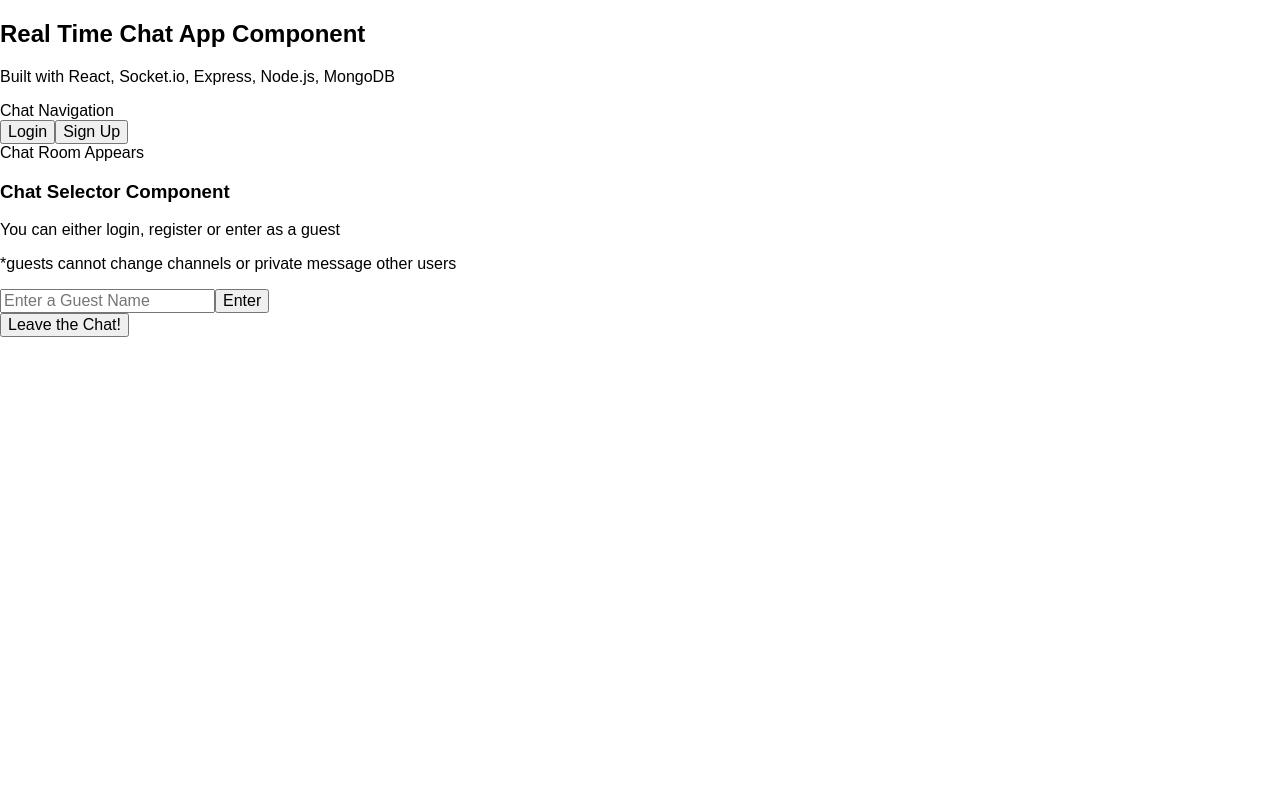
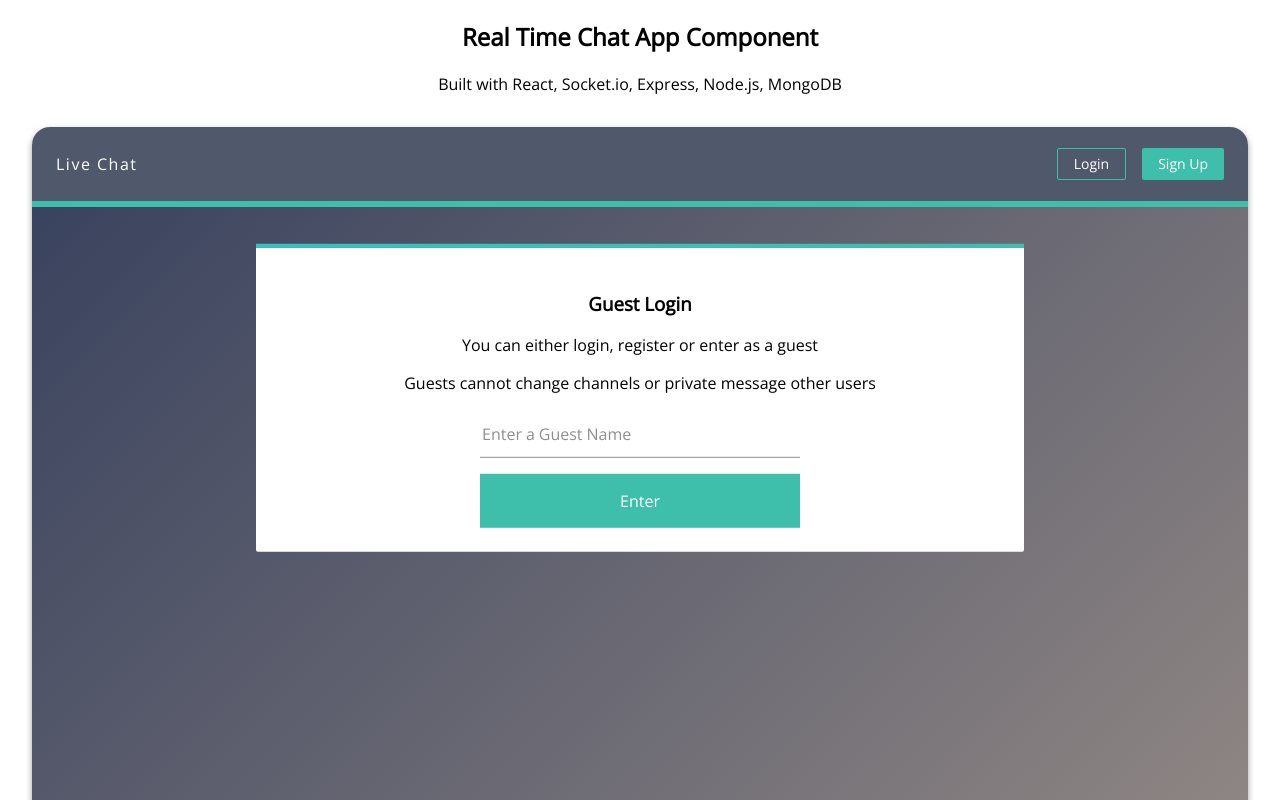
Before and after one commit to TimothyIp/rr_challenge, a React (Create React App) app: page / in a window 1280 px wide. Shown: the top 800 px of the page. Built offline with nearby package versions, Linux system fonts and the light colour scheme; no server answers.

Commit message:
Making it look nice now

```diff
--- a/public/index.html
+++ b/public/index.html
@@ -6,6 +6,8 @@
     <meta name="theme-color" content="#000000">
     <link rel="manifest" href="%PUBLIC_URL%/manifest.json">
     <link rel="shortcut icon" href="%PUBLIC_URL%/favicon.ico">
+    <link rel="stylesheet" href="https://maxcdn.bootstrapcdn.com/font-awesome/4.7.0/css/font-awesome.min.css">
+    <link href="https://fonts.googleapis.com/css?family=Open+Sans:300,400" rel="stylesheet">
     <title>Chat UI</title>
   </head>
   <body>
--- a/src/App.css
+++ b/src/App.css
@@ -6,3 +6,216 @@ input[type=reset],input[type=submit]{-webkit-appearance:button;cursor:pointer;}b
 * { box-sizing: border-box; }
 
 /* NORMALIZE */
+
+html, body {
+  height: 100%;
+  font-size: 16px;
+  font-family: 'Open Sans', sans-serif;
+}
+
+#root {
+  height: 100%;
+}
+
+.app--container {
+  height: 100%;
+}
+
+.app--container h2,
+.app--container p {
+  text-align: center;
+}
+
+.chatapp__container {
+  /* border: 1px solid #000; */
+  box-shadow: 0 3px 6px rgba(0,0,0,0.16), 0 3px 6px rgba(0,0,0,0.23);
+  border-radius: 18px;
+  /* display: flex;
+  flex-direction: column; */
+  margin: 2rem;
+  min-height: 80vh;
+  height: 100%
+}
+
+.chatapp__navigation--container {
+  display: flex;
+  justify-content: space-between;
+  align-items: center;
+  /* background-color: #3ebfac; */
+  background-color: #50586b;
+  border-bottom: 6px solid #3ebfac;
+  border-top-left-radius: 18px;
+  border-top-right-radius: 18px;
+  height: 5rem;
+  color: #fff;
+  font-size: 1rem;
+  letter-spacing: 1.5px;
+  font-weight: 300;
+  padding-left: 1.5rem;
+  padding-right: 1.5rem;
+  align-items: center;
+}
+
+.chatapp__navigation--logo:hover {
+  cursor: pointer;
+  color: #3ebfac;
+}
+
+.chatapp__navigation--user {
+  display: flex;
+  flex-direction: row;
+  align-items: center;
+}
+
+.chatapp__navigation--user span {
+  display: block;
+  margin-right: 1.5rem;
+}
+
+.chatapp__navigation--user button {
+  background-color: #3ebfac;
+  border: none;
+  border-radius: 2px;
+  height: 2rem;
+  min-width: 4rem;
+  font-size: 0.875rem;
+  color: #fff;
+  padding-left: 1rem;
+  padding-right: 1rem;
+}
+
+.chatapp__navigation--user button:nth-of-type(1) {
+  background-color: inherit;
+  border: 1px solid #3ebfac;
+}
+
+.chatapp__navigation--user button:nth-of-type(1):hover {
+  background-color: #3ebfac;
+}
+
+.chatapp__navigation--user button:nth-of-type(2) {
+  margin-left: 1rem;
+}
+
+.chatapp__form--container {
+  background: linear-gradient(135deg, rgba(36,46,77, 0.9), rgba(137,126,121,0.9));
+  padding-left: 1.5rem;
+  padding-right: 1.5rem;
+  border-bottom-left-radius: 18px;
+  border-bottom-right-radius: 18px;
+  height: calc(100% - 4.5rem);
+}
+
+.chatapp__form--modal form {
+  display: flex;
+  flex-direction: column;
+  width: 100%;
+}
+
+.chatapp__form--modal input {
+  font-family: FontAwesome, 'Open Sans', sans-serif;
+  border: none;
+  outline: none;
+  width: 100%;
+  height: 20rem;
+  margin-bottom: 1rem;
+  height: 3rem;
+  padding: 1rem;
+}
+
+.chatapp__form--container input::placeholder {
+  color: #8f8f8f;
+}
+
+.chatapp__form--modal {
+  font-size: 16px;
+  position: absolute;
+  top: 50%;
+  left: 50%;
+  transform: translate(-50%, -50%);
+  width: 28.5rem;
+  padding: 3rem;
+  height: auto;
+  background: rgba(0,0,0,0.2);
+}
+
+.chatapp__form--modal:before {
+  content: "";
+  position: absolute;
+  top: -2.5px;
+  left: 0;
+  height: 2.5px;
+  width: 100%;
+  background: linear-gradient(to right, #35c3c1, #3ebfac)
+}
+
+.chatapp__form--modal button {
+  background-color: #3ebfac;
+  border: 0;
+  outline: 0;
+  color: #fff;
+  padding: 1rem;
+}
+
+.chatapp__form--guest {
+  position: absolute;
+  top: 50%;
+  left: 50%;
+  transform: translate(-50%, -50%);
+  background: #fff;
+  width: 60%;
+  padding: 1.5rem;
+  text-align: center;
+  border-bottom-left-radius: 2px;
+  border-bottom-right-radius: 2px;
+}
+
+.chatapp__form--guest:before {
+  content: "";
+  position: absolute;
+  top: -4px;
+  left: 0;
+  height: 4px;
+  width: 100%;
+  background: linear-gradient(to right, #35c3c1, #3ebfac)
+}
+
+.chatapp__form--guest input {
+  font-family: FontAwesome, 'Open Sans', sans-serif;
+  border: none;
+  outline: none;
+  height: 20rem;
+  margin-right: 0;
+  margin-bottom: 1rem;
+  height: 3rem;
+  border-bottom: 1px solid #8f8f8f;
+  /* padding: 1rem; */
+}
+
+.chatapp__form--guest form {
+  display: flex;
+  flex-direction: column;
+  max-width: 20rem;
+  margin: 0 auto;
+}
+
+.chatapp__form--guest button {
+  background-color: #3ebfac;
+  border: 0;
+  outline: 0;
+  color: #fff;
+  padding: 1rem;
+}
+
+.alert {
+  color: #3ebfac;
+  position: relative;
+}
+
+.alert h3 {
+  text-align: center;
+}
+
+.chatapp__userpanel--container {
+  width: 25%;
+}
--- a/src/App.js
+++ b/src/App.js
@@ -1,5 +1,4 @@
 import React, { Component } from 'react';
-import logo from './logo.svg';
 import './App.css';
 import ChatUIContainer from './components/container/ChatUIContainer';
 import { CookiesProvider } from 'react-cookie';
@@ -22,7 +21,7 @@ class App extends Component {
   render() {
     return (
       <CookiesProvider>
-        <div>
+        <div className="app--container">
           <h2>
             Real Time Chat App Component
           </h2>
--- a/src/components/Alert.js
+++ b/src/components/Alert.js
@@ -2,7 +2,7 @@ import React from 'react';
 
 const Alert = ({ header, content }) => {
   return(
-    <div>
+    <div className="alert">
       <h3>{header}</h3>
       <p>{content}</p>
     </div>
--- a/src/components/ChatSelector.js
+++ b/src/components/ChatSelector.js
@@ -4,10 +4,11 @@ import Alert from './Alert';
 const ChatSelector = (props) => {
   const { handleChange, guestLogin, loginError } = props;
   return (
-    <div>
-      <h3>Chat Selector Component</h3>
+    <div className="chatapp__form--container">
+      <div className="chatapp__form--guest">
+        <h3>Guest Login</h3>
         <p>You can either login, register or enter as a guest</p>
-      <p>*guests cannot change channels or private message other users</p>
+        <p>Guests cannot change channels or private message other users</p>
         <form onSubmit={guestLogin}>
           <input onChange={handleChange} type="text" name="guestSignup" placeholder="Enter a Guest Name" label="Enter a Guest Name"/>
           <button>Enter</button>
@@ -16,10 +17,11 @@ const ChatSelector = (props) => {
           (loginError.length)
             ? <Alert
                 header="Login Error"
-              content={loginError[0].response.data.error}
+                content={loginError[loginError.length - 1].response.data.error}
               />
             :null
         }
+      </div>
     </div>
   )
 }
--- a/src/components/Navigation.js
+++ b/src/components/Navigation.js
@@ -1,22 +1,24 @@
 import React from 'react';
 
 const Navigation = (props) => {
-  const { displayForms, id, userLogout, username, guestUsername } = props;
+  const { displayForms, id, userLogout, username, guestUsername, closeForm } = props;
 
   return (
-    <div>
-      <div>
-        Chat Navigation {
+    <div className="chatapp__navigation--container">
+      <div className="chatapp__navigation--logo" onClick={() => {closeForm()}}>
+          Live Chat
+      </div>
+      <div className="chatapp__navigation--user">
+            {
               (username)
-            ? <span>Logged in as {username}</span>
+                ? <span>{username}</span>
                 : null
             }
             {
               (guestUsername)
-            ? <span>Logged in as Guest-{guestUsername}</span>
+                ? <span>Guest-{guestUsername}</span>
                 : null
             }
-      </div>
             {
               (id)
                 ? <button onClick={userLogout}>Logout</button>
@@ -26,6 +28,7 @@ const Navigation = (props) => {
                   </div>
             }
       </div>
+    </div>
   )
 }
 
--- a/src/components/container/ChatUIContainer.js
+++ b/src/components/container/ChatUIContainer.js
@@ -28,7 +28,7 @@ class ChatUIContainer extends Component {
       loginError: [],
       registrationError: [],
       formsShown: false,
-      formsMethod: "",
+      formsMethod: "guest",
       chatsShown: false,
       socket: null,
       composedMessage: "",
@@ -64,10 +64,6 @@ class ChatUIContainer extends Component {
         socket
       })
 
-    socket.on('connect', () => {
-      console.log('Connected', socket.id);
-    });
-
     socket.on('refresh messages', (data) => {
       const newSocketConversations = Array.from(this.state.socketConversations);
 
@@ -102,10 +98,6 @@ class ChatUIContainer extends Component {
         socketConversations: userJoined
       });
     });
-
-    socket.on('disconnect', data => {
-      console.log("disconnect data", data)
-    })
   }
 
   componentDidUpdate(prevProps, prevState) {
@@ -132,7 +124,9 @@ class ChatUIContainer extends Component {
         id: tokenUser._id,
         token,
         usersChannels,
-        currentChannel: currentChannel || "Public-Main"
+        currentChannel: currentChannel || "Public-Main",
+        formsMethod:"",
+        formsShown: false
       });
     } else if (guestToken) {
       this.setState({
@@ -164,8 +158,6 @@ class ChatUIContainer extends Component {
       cookies.set('user', userData.data.user, { path: "/" });
       cookies.set('usersChannels', userData.data.user.usersChannels, { path: "/" });
 
-      console.log(userData)
-
       this.setState({
         guestUsername:"",
         username: userData.data.user.username,
@@ -174,7 +166,8 @@ class ChatUIContainer extends Component {
         id: userData.data.user._id,
         loginError:[],
         guestSignup: "",
-        usersChannels: userData.data.user.usersChannels
+        usersChannels: userData.data.user.usersChannels,
+        formsMethod:"",
       }, () => {
         socket.emit('enter channel', currentChannel, this.setUsername());
       });
@@ -212,7 +205,9 @@ class ChatUIContainer extends Component {
       usersChannels: [],
       socketConversations: [],
       guestSignup: "",
-      currentChannel: "Public-Main"
+      currentChannel: "Public-Main",
+      formsMethod: "login",
+      formsShown: true
     });
   }
 
@@ -222,7 +217,6 @@ class ChatUIContainer extends Component {
 
     axios.post(`${API_URL}/auth/register`, { username, password })
     .then(res => {
-      console.log(res);
       cookies.set('token', res.data.token, { path: "/" })
       cookies.set('user', res.data.user, { path: "/" })
       cookies.set('usersChannels', res.data.user.usersChannels, { path: "/" })
@@ -235,7 +229,9 @@ class ChatUIContainer extends Component {
         formsShown: false,
         guestUsername:"",
         guestSignup: "",
-        usersChannels: res.data.user.usersChannels
+        usersChannels: res.data.user.usersChannels,
+        formsMethod:"",
+        formsShown: false
       }, () => {
         socket.emit('enter channel', currentChannel, this.setUsername());
       });
@@ -269,7 +265,9 @@ class ChatUIContainer extends Component {
         guestUsername: guestInfo.data.guestUser.guest.guestName,
         token: guestInfo.data.token,
         loginError: [],
-        guestSignup: ""
+        guestSignup: "",
+        formsMethod: "",
+        formsShown: false,
       }, () => {
         socket.emit('enter channel', currentChannel, this.setUsername());
       })
@@ -301,13 +299,12 @@ class ChatUIContainer extends Component {
   }
 
   getUsersConversations = () => {
-    console.log("getting user convos")
     axios.get(`${API_URL}/chat`, {
       headers: { Authorization: this.state.token }
     })
     .then(res => {
       const updatedUsersDirectMessages = res.data.conversationsWith;
-      console.log("RES GETUSERSCONVO", res)
+
       this.setState({
         usersDirectMessages: updatedUsersDirectMessages || []
       });
@@ -321,8 +318,6 @@ class ChatUIContainer extends Component {
     const socket = this.state.socket;
     const currentChannel = this.state.currentChannel;
 
-    // If the message is not a private one, post it to the channel instead of recipient
-    console.log("posting to channel")
     axios.post(`${API_URL}/chat/postchannel/${this.state.currentChannel}`, { composedMessage }, {
       headers: { Authorization: this.state.token }
     })
@@ -334,7 +329,7 @@ class ChatUIContainer extends Component {
         date: Moment().format()
       }
       socket.emit('new message', socketMsg)
-      console.log(res)
+
       this.setState({
         composedMessage: ""
       })
@@ -366,8 +361,6 @@ class ChatUIContainer extends Component {
       headers: { Authorization: this.state.token }
     })
     .then(res => {
-      console.log(res)
-
       const updatedUsersChannels = Array.from(this.state.usersChannels);
 
       updatedUsersChannels.push(this.state.createInput);
@@ -446,7 +439,6 @@ class ChatUIContainer extends Component {
         })
       })
       .catch(err => {
-        console.log(err)
         const updatedErrorLog = Array.from(this.state.directMessageErrorLog);
 
         updatedErrorLog.push(err);
@@ -475,12 +467,10 @@ class ChatUIContainer extends Component {
   }
 
   leaveConversation = (conversationId, user) => {
-    console.log("LEAVING CONVO", conversationId)
     axios.post(`${API_URL}/chat/leave`, {conversationId}, {
       headers: { Authorization: this.state.token }
     })
     .then(res => {
-      // console.log(res)
       const directMessages = Array.from(this.state.usersDirectMessages);
 
       const newDirectMessages = directMessages.filter((directMessages) => {
@@ -505,6 +495,7 @@ class ChatUIContainer extends Component {
   displayForms = (method) => {
     if (method === "login") {
       this.setState({
+        loginError: [],
         formsMethod: "login",
         formsShown: true
       });
@@ -527,6 +518,7 @@ class ChatUIContainer extends Component {
 
   closeForm = () => {
     this.setState({
+      formsMethod:"guest",
       formsShown: false
     });
   }
@@ -541,7 +533,6 @@ class ChatUIContainer extends Component {
     const currentChannel = this.state.currentChannel;
 
     socket.emit('leave channel', currentChannel, this.setUsername());
-    socket.off('connect');
     socket.off('refresh messages');
     socket.off('user joined');
     socket.off('user left');
@@ -549,10 +540,11 @@ class ChatUIContainer extends Component {
 
   render() {
     return (
-      <div>
+      <div className="chatapp__container">
         <Navigation
           displayForms={this.displayForms}
           userLogout={this.userLogout}
+          closeForm={this.closeForm}
           {...this.state}
         />
           {
@@ -566,14 +558,22 @@ class ChatUIContainer extends Component {
           }
           {
             (this.state.formsMethod === "register" && this.state.formsShown)
-            ?   <RegisterForm
+              ?  <RegisterForm
                     userRegistration={this.userRegistration}
                     closeForm={this.closeForm}
                     {...this.state}
                  />
               : null
           }
-        <div>Chat Room Appears</div>
+          {
+            (this.state.formsMethod === "guest")
+              ? <ChatSelector
+                  handleChange={this.handleChange}
+                  guestLogin={this.guestLogin}
+                  {...this.state}
+                />
+              : null
+          }
         {
           (this.state.id || this.state.guestUsername)
             ? <ChatBox
@@ -589,11 +589,7 @@ class ChatUIContainer extends Component {
                 hasToken={this.hasToken}
                 {...this.state}
               />
-            : <ChatSelector
-              handleChange={this.handleChange}
-              guestLogin={this.guestLogin}
-              {...this.state}
-              />
+            : null
         }
         {
           (Object.getOwnPropertyNames(this.state.currentPrivateRecipient).length !== 0)
--- a/src/components/container/PrivateMessageContainer.js
+++ b/src/components/container/PrivateMessageContainer.js
@@ -116,7 +116,7 @@ export default class PrivateMessagingContainer extends Component {
     });
 
     socket.on('typing', (data) => {
-      console.log(data)
+
       this.setState({
         showTyping: data.isTyping,
         activeUserTyping: data.username
```
Also changed, not shown: src/components/ChatLists.js (+1 -8 lines), src/components/LoginForm.js (+5 -5 lines), src/components/RegisterForm.js (+6 -6 lines). Lines whose indentation alone changed are shown as unchanged.
